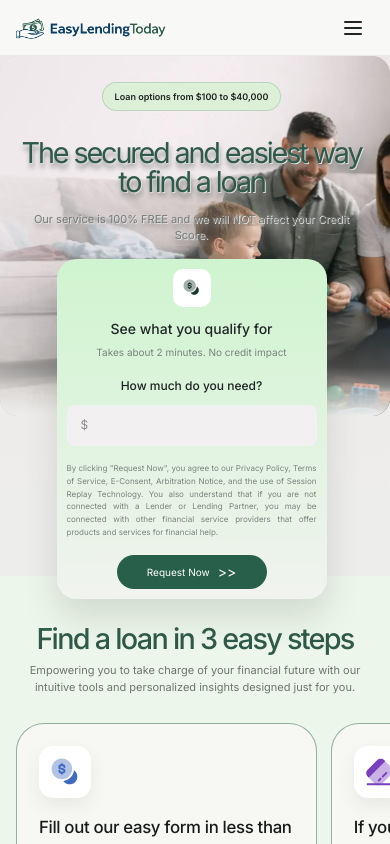
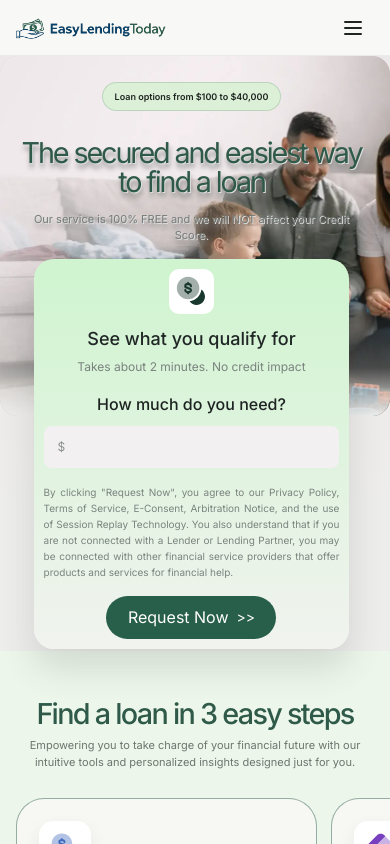
Before and after one commit to hitesh-vitraya/loan-website, a Next.js app: page / in a window 390 px wide. Shown: the top 844 px of the page. Built offline with nearby package versions, Linux system fonts and the light colour scheme.

Commit message:
updated css

```diff
--- a/app/globals.css
+++ b/app/globals.css
@@ -1541,7 +1541,7 @@ img {
   }
 
   .qualifierCard {
-    width: 270px;
+    width: 90%;
     padding:10px;
     margin-top:5px;
     margin: 15px auto;
@@ -1549,16 +1549,24 @@ img {
  .heroBackdrop{
   height:450px;
  }
+ .qualifierIcon{
+  height: 45px;
+  width: 45px;
+ }
+ .qualifierIcon img {
+    width: 35px;
+    height: 35px;
+}
   .qualifierTitle {
-    font-size: 14px;
+    font-size: 18px;
   }
 
   .qualifierSubtitle {
-    font-size: 10px;
+    font-size: 12px;
   }
 
   .qualifierLabel {
-    font-size: 12px;
+    font-size: 16px;
   }
 
   .qualifierCurrency,
@@ -1567,17 +1575,17 @@ img {
   }
 
   .qualifierBody {
-    font-size: 8px;
+    font-size: 10px;
   }
 
   .qualifierButton {
-    width: 150px;
-    font-size: 10px;
+    width: 170px;
+    font-size: 16px;
     padding: 10px 12px;
   }
 
   #about{
-    margin-top:160px;
+    margin-top:235px;
   }
   .sectionTitle{
     font-size: 1.8rem;
```
